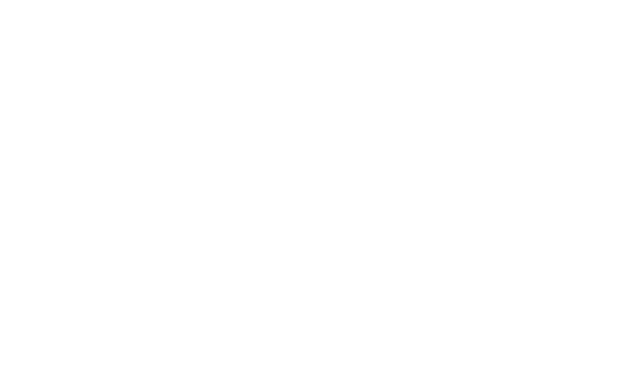
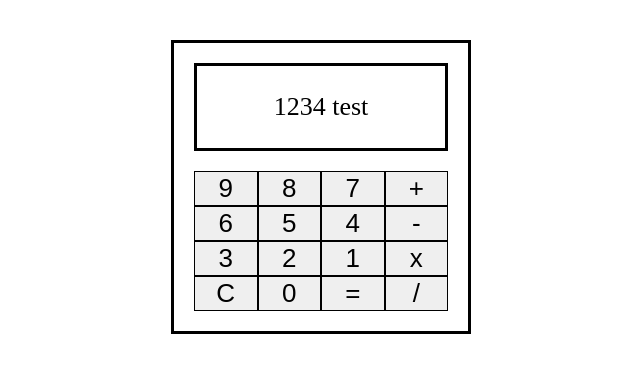
Before and after one commit to Paige94/calculator, a plain HTML site: page index.html in a window 1280 px wide. Shown: the whole page, without its empty margins (319-959 px from the left). Drawn offline with Linux system fonts and the light colour scheme.

Commit message:
Add calculator UI

```diff
--- a/index.html
+++ b/index.html
@@ -4,9 +4,34 @@
     <meta charset="UTF-8">
     <meta name="viewport" content="width=device-width, initial-scale=1.0">
     <title>Document</title>
+    <link rel="stylesheet" href="styles.css">
     <script src="script.js" defer></script>
 </head>
 <body>
+    <div class = "calculator">
+        <div class = "display">
+            <p>1234 test</p>
+        </div>
+
+        <div class = "numbers">
+            <button>9</button>
+            <button>8</button>
+            <button>7</button>
+            <button>+</button>
+            <button>6</button>
+            <button>5</button>
+            <button>4</button>
+            <button>-</button>
+            <button>3</button>
+            <button>2</button>
+            <button>1</button>
+            <button>x</button>
+            <button>C</button>
+            <button>0</button>
+            <button>=</button>
+            <button>/</button>
+        </div>
+    </div>
 
 </body>
 </html>
--- a/script.js
+++ b/script.js
@@ -23,3 +23,5 @@ const operator = 0;
 function operate(firstNumber, operator, secondNumber) {
     return operator(firstNumber, secondNumber);
 }
+
+// Show clicked numbers on display
--- /dev/null
+++ b/styles.css
@@ -0,0 +1,40 @@
+* {
+    box-sizing: border-box;
+}
+
+body {
+    display: flex;
+    justify-content: center;
+    margin: 40px 0 0 0;
+}
+
+button {
+    font-size: 26px;
+    border: black solid 1px;
+}
+
+.numbers button {
+    width: 25%;
+}
+
+p {
+    font-size: 26px;
+}
+
+.calculator {
+    width: 300px;
+    border: black solid 3px;
+    padding: 20px;
+}
+
+.display {
+    border: black solid 3px;
+    display: flex;
+    justify-content: center;
+}
+
+.numbers {
+    display: flex;
+    flex-wrap: wrap;
+    margin-top: 20px;
+}
```
